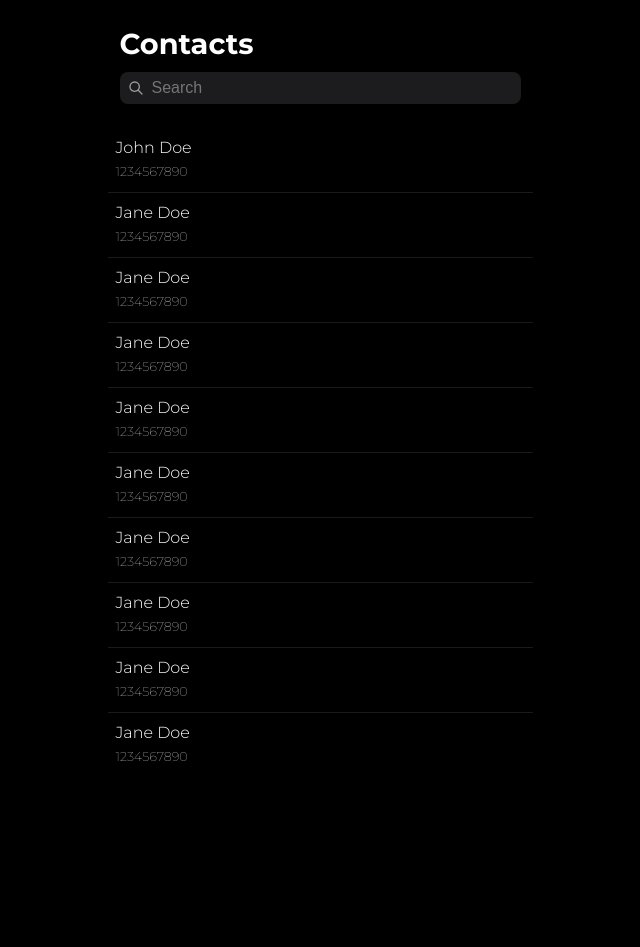
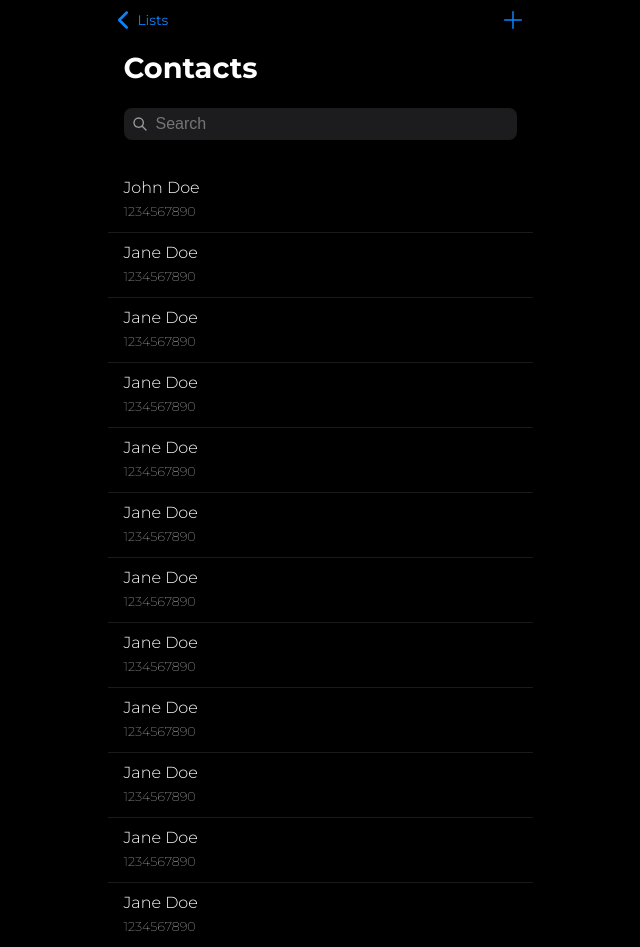
Before and after one commit to rayhanendra/legendary-goggles, a Next.js app: page / in a window 1280 px wide. Shown: the whole page, without its empty margins (320-960 px from the left). Before the commit the page ends 800 px from the top, so only its background shows below. Built offline with nearby package versions, Linux system fonts and the light colour scheme.

Commit message:
feat(ui): slicing dialog add contact, implement logic with contact header and improve ui

```diff
--- a/src/app/page.tsx
+++ b/src/app/page.tsx
@@ -3,6 +3,7 @@
 import * as React from 'react';
 import styled from '@emotion/styled';
 import ContactHeader from '@/components/molecules/ContactHeader';
+import DialogContactAdd from '@/components/molecules/DialogContactAdd';
 
 const Container = styled.div`
   display: flex;
@@ -13,7 +14,7 @@ const Container = styled.div`
 const StyledContactItem = styled.div`
   display: flex;
   flex-direction: column;
-  padding: 0.5rem;
+  padding: 0.5rem 1rem;
   :hover {
     background-color: rgba(255, 255, 255, 0.1);
   }
@@ -126,6 +127,24 @@ export default function HomePage() {
         },
       ],
     },
+    {
+      first_name: 'Jane',
+      last_name: 'Doe',
+      phones: [
+        {
+          number: '1234567890',
+        },
+      ],
+    },
+    {
+      first_name: 'Jane',
+      last_name: 'Doe',
+      phones: [
+        {
+          number: '1234567890',
+        },
+      ],
+    },
   ];
 
   const contactList = contacts.map((contact, index) => {
@@ -139,17 +158,13 @@ export default function HomePage() {
     );
   });
 
+  const [open, setOpen] = React.useState(false);
+
   return (
     <Container>
-      <ContactHeader />
+      <ContactHeader open={open} setOpen={setOpen} />
       <div>{contactList}</div>
-
-      {/* <Alert
-        title='Hello 👋'
-        content='This app uses the Next.js App Router and Emotion.'
-      />
-      <TypeCard title='Molecule' content='This is a molecule component' />
-      <Dashboard /> */}
+      <DialogContactAdd open={open} setOpen={setOpen} />
     </Container>
   );
 }
--- /dev/null
+++ b/src/components/atoms/Dialog.tsx
@@ -0,0 +1,38 @@
+import styled from '@emotion/styled';
+import React, { useEffect } from 'react';
+
+const StyledDialog = styled.div<{
+  open: boolean;
+}>`
+  position: fixed;
+  top: 24px;
+  height: 100%;
+  width: 100%;
+  background-color: #1c1c1e;
+  border-radius: 1rem 1rem 0 0;
+  z-index: 100;
+
+  transition: all 0.3s ease-in-out;
+  animation: fadeIn 0.3s ease-in-out;
+`;
+
+type Props = {
+  open: boolean;
+  setOpen: React.Dispatch<React.SetStateAction<boolean>>;
+  children: React.ReactNode;
+};
+
+function Dialog({ open, setOpen, children }: Props) {
+  useEffect(() => {
+    if (open) {
+      document.body.style.overflow = 'hidden';
+    } else {
+      document.body.style.overflow = 'unset';
+    }
+  }, [open]);
+
+  if (!open) return null;
+  return <StyledDialog open={open}>{children}</StyledDialog>;
+}
+
+export default Dialog;
--- /dev/null
+++ b/src/components/atoms/InputText.tsx
@@ -0,0 +1,28 @@
+import styled from '@emotion/styled';
+import React from 'react';
+
+const StyledInputText = styled.input`
+  width: 100%;
+  border: none;
+  outline: none;
+  padding: 12px 16px;
+  font-size: 1rem;
+  font-weight: 400;
+  background-color: #2c2c2e;
+  color: #ffffff;
+
+  ::placeholder {
+    color: #ffffff;
+    opacity: 0.5;
+  }
+`;
+
+type Props = {
+  placeholder: string;
+};
+
+function InputText({ placeholder }: Props) {
+  return <StyledInputText placeholder={placeholder} />;
+}
+
+export default InputText;
--- a/src/components/molecules/ContactHeader.tsx
+++ b/src/components/molecules/ContactHeader.tsx
@@ -1,5 +1,6 @@
 import styled from '@emotion/styled';
 import InputSearch from '../atoms/InputSearch';
+import Image from 'next/image';
 
 const StyledContactHeader = styled.div`
   position: sticky;
@@ -7,26 +8,80 @@ const StyledContactHeader = styled.div`
   display: flex;
   flex-direction: column;
   gap: 1rem;
-  padding: 8px 12px;
-  padding-top: 2rem;
-  background-color: #000000;
-  // background-color: red;
+  padding: 0 16px 12px;
+  // background-color: #000000;
+  backdrop-filter: blur(10px);
 
   .title {
     font-size: 1.8rem;
     font-weight: 700;
     color: #ffffff;
   }
+
+  .input {
+    margin-top: 12px;
+  }
 `;
 
-type Props = {};
+const StyledContactHeaderAction = styled.div`
+  position: sticky;
+  top: 0;
+  display: flex;
+  justify-content: space-between;
+  align-items: center;
+  gap: 1rem;
+  z-index: 1;
+  background-color: #000000;
 
-function ContactHeader({}: Props) {
+  .action-left {
+    display: flex;
+    align-items: center;
+    color: #0a84ff;
+    font-size: 0.86rem;
+    cursor: not-allowed;
+  }
+
+  .action-right {
+    display: flex;
+    align-items: center;
+    padding: 0.5rem;
+    cursor: pointer;
+  }
+`;
+
+type Props = {
+  open: boolean;
+  setOpen: React.Dispatch<React.SetStateAction<boolean>>;
+};
+
+function ContactHeader({ open, setOpen }: Props) {
+  const handleOpenAddContact = () => {
+    setOpen(true);
+  };
+
   return (
-    <StyledContactHeader>
-      <div className='title'>Contacts</div>
-      <InputSearch />
-    </StyledContactHeader>
+    <>
+      <StyledContactHeaderAction>
+        <div className='action-left'>
+          <Image
+            src='/images/chevron-left.svg'
+            width={30}
+            height={30}
+            alt='chevron-left'
+          />
+          Lists
+        </div>
+        <div className='action-right' onClick={handleOpenAddContact}>
+          <Image src='/images/plus.svg' width={24} height={24} alt='plus' />
+        </div>
+      </StyledContactHeaderAction>
+      <StyledContactHeader>
+        <div className='title'>Contacts</div>
+        <div className='input'>
+          <InputSearch />
+        </div>
+      </StyledContactHeader>
+    </>
   );
 }
 
--- /dev/null
+++ b/src/components/molecules/DialogContactAdd.tsx
@@ -0,0 +1,73 @@
+import styled from '@emotion/styled';
+import React from 'react';
+import Dialog from '../atoms/Dialog';
+import InputText from '../atoms/InputText';
+
+const StyledDialogContactAdd = styled.div`
+  .action {
+    display: flex;
+    justify-content: space-between;
+    align-items: center;
+    padding: 16px;
+    background-color: #1c1c1e;
+    color: #ffffff;
+    font-size: 0.86rem;
+    font-weight: 400;
+    border-radius: 1rem 1rem 0 0;
+
+    .title {
+      font-weight: 700;
+    }
+
+    .item {
+      cursor: pointer;
+    }
+  }
+
+  .form {
+    display: flex;
+    flex-direction: column;
+    width: 100%;
+
+    .item {
+      :not(:last-child) {
+        border-bottom: 1px solid rgba(255, 255, 255, 0.2);
+      }
+    }
+  }
+`;
+
+type Props = {
+  open: boolean;
+  setOpen: React.Dispatch<React.SetStateAction<boolean>>;
+};
+
+function DialogContactAdd({ open, setOpen }: Props) {
+  const handleClose = () => {
+    setOpen(false);
+  };
+
+  return (
+    <Dialog open={open} setOpen={setOpen}>
+      <StyledDialogContactAdd>
+        <div className='action'>
+          <div className='item' onClick={handleClose}>
+            Cancel
+          </div>
+          <div className='title'>New Contact</div>
+          <div className='item'>Done</div>
+        </div>
+        <div className='form'>
+          <div className='item'>
+            <InputText placeholder='First name' />
+          </div>
+          <div className='item'>
+            <InputText placeholder='Last name' />
+          </div>
+        </div>
+      </StyledDialogContactAdd>
+    </Dialog>
+  );
+}
+
+export default DialogContactAdd;
```
Also changed, not shown: public/images/chevron-left.svg (added), public/images/plus.svg (added).
